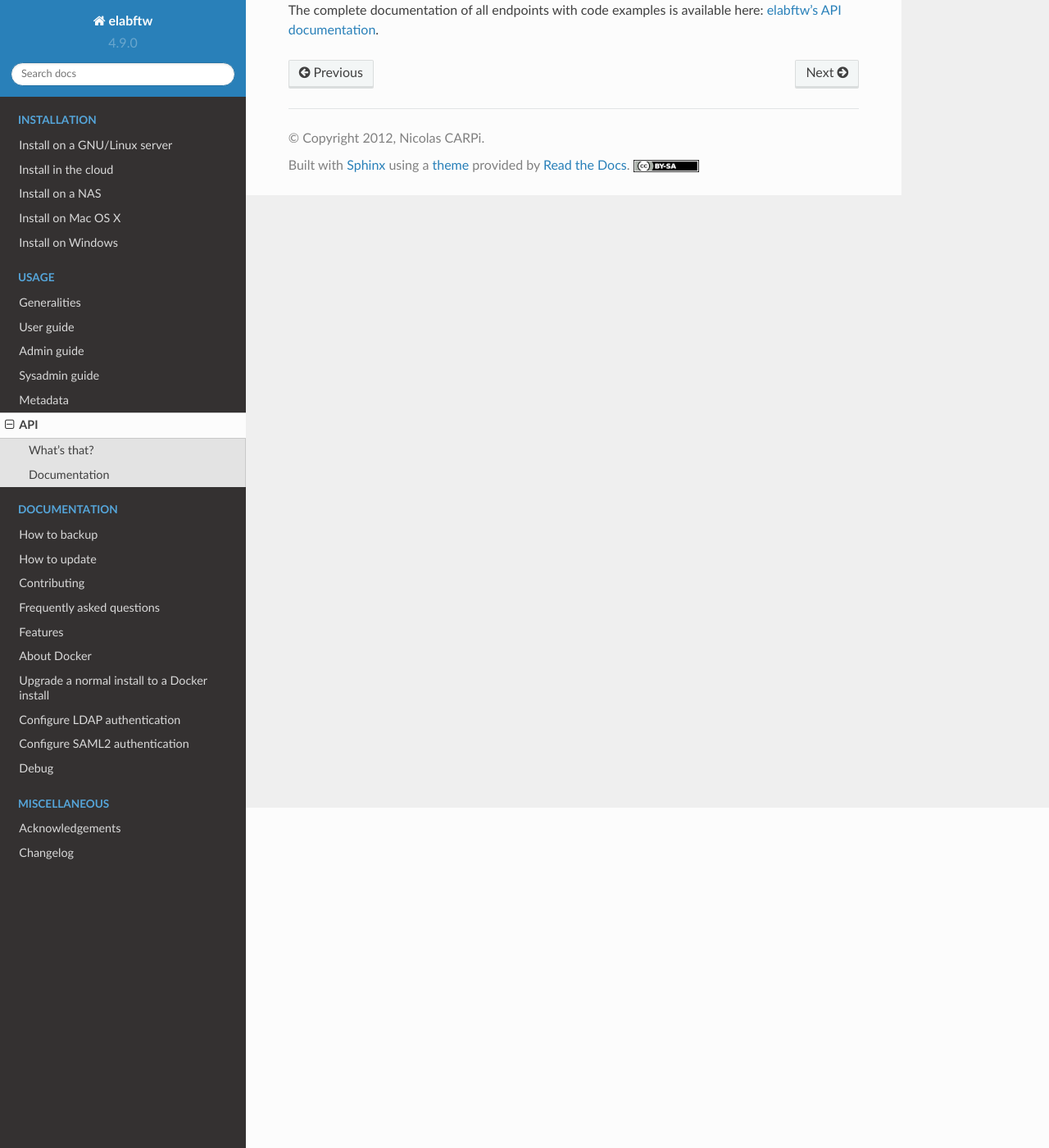
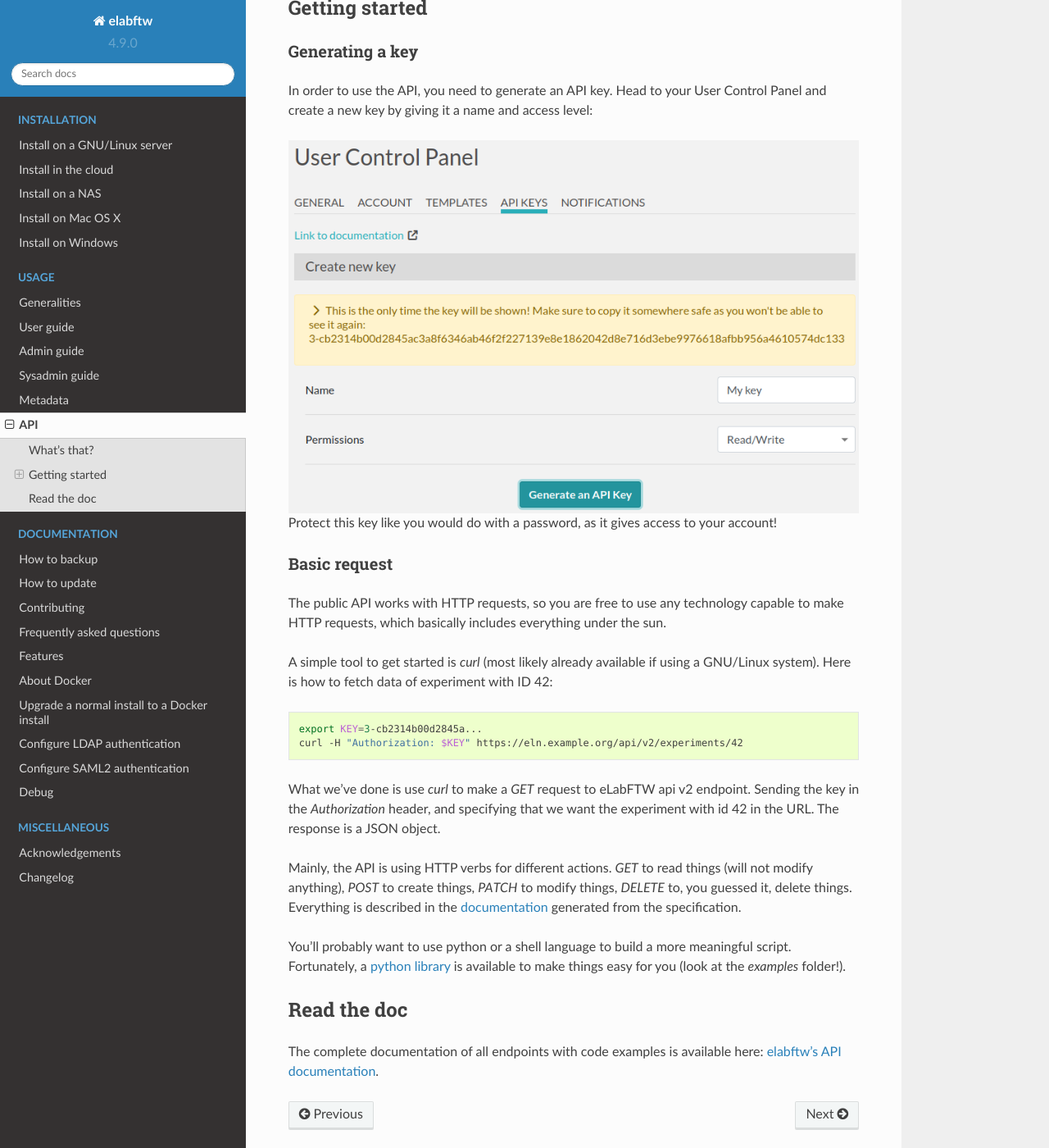
Before and after one commit to elabftw/elabdoc, a Sphinx documentation site: the page built from doc/api.rst, in a window 1280 px wide and 1400 px high, scrolled down 415 px. Shown: the whole window at 82% size. Built offline with Sphinx 7.4.7 and the Read the Docs theme 2.0.0, drawn with Linux system fonts in a browser that asks for light colours; some of the changed text lies outside the part shown.

```diff
--- a/doc/api.rst
+++ b/doc/api.rst
@@ -12,7 +12,41 @@ It's a way to read or write data to eLabFTW from an external program (like a Pyt
 For instance, instead of using a web browser to access the web interface and create an experiment,
 you make a call to the API saying "hey, create an experiment for me", and the api will reply with the ID of the newly created experiment.
 
-Documentation
-=============
+It can be used to directly feed data to eLabFTW, coming from a piece of equipment for instance.
+
+Getting started
+===============
+
+Generating a key
+----------------
+
+In order to use the API, you need to generate an API key. Head to your User Control Panel and create a new key by giving it a name and access level:
+
+.. image:: img/api-keygen.png
+    :align: center
+    :alt: api key generation
+
+Protect this key like you would do with a password, as it gives access to your account!
+
+Basic request
+-------------
+
+The public API works with HTTP requests, so you are free to use any technology capable to make HTTP requests, which basically includes everything under the sun.
+
+A simple tool to get started is `curl` (most likely already available if using a GNU/Linux system). Here is how to fetch data of experiment with ID 42:
+
+.. code-block:: bash
+
+   export KEY=3-cb2314b00d2845a...
+   curl -H "Authorization: $KEY" https://eln.example.org/api/v2/experiments/42
+
+What we've done is use `curl` to make a `GET` request to eLabFTW api v2 endpoint. Sending the key in the `Authorization` header, and specifying that we want the experiment with id 42 in the URL. The response is a JSON object.
+
+Mainly, the API is using HTTP verbs for different actions. `GET` to read things (will not modify anything), `POST` to create things, `PATCH` to modify things, `DELETE` to, you guessed it, delete things. Everything is described in the `documentation <https://doc.elabftw.net/api/v2/>`_ generated from the specification.
+
+You'll probably want to use python or a shell language to build a more meaningful script. Fortunately, a `python library <https://github.com/elabftw/elabapi-python>`_ is available to make things easy for you (look at the `examples` folder!).
+
+Read the doc
+============
 
 The complete documentation of all endpoints with code examples is available here: `elabftw's API documentation <https://doc.elabftw.net/api/>`_.
```
Also changed, not shown: doc/generalities.rst (+10 -7 lines), doc/img/api-keygen.png (added).
